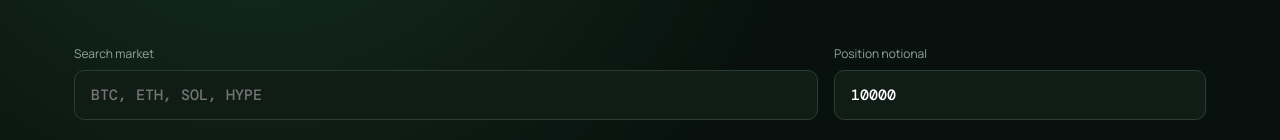
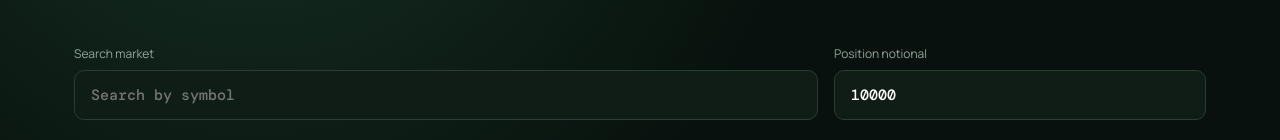
Before and after one commit to Hug0x0/real-funding-radar, a React (Vite) app: page / in a window 1280 px wide. Shown: the part 221-361 px from the top of the page. Built offline with nearby package versions, Linux system fonts and the light colour scheme; no server answers.

Commit message:
fix: use a market-agnostic search placeholder

```diff
--- a/src/main.tsx
+++ b/src/main.tsx
@@ -42,7 +42,7 @@ function App() {
 
   return <><a className="skip-link" href="#main-content">Skip to content</a><main id="main-content">
     <header><div><span className="eyebrow">REAL COMMUNITY TOOLS</span><h1>Funding Radar</h1><p>See crowded markets before the next funding settlement.</p></div><span className="status" aria-live="polite">● {status}</span></header>
-    <section className="controls"><label>Search market<input value={query} onChange={(event) => setQuery(event.target.value)} placeholder="BTC, ETH, SOL, HYPE" /></label><label>Position notional<input type="number" min="0" step="100" value={notional} onChange={(event) => setNotional(Number(event.target.value))} /></label></section>
+    <section className="controls"><label>Search market<input value={query} onChange={(event) => setQuery(event.target.value)} placeholder="Search by symbol" /></label><label>Position notional<input type="number" min="0" step="100" value={notional} onChange={(event) => setNotional(Number(event.target.value))} /></label></section>
     <section className="grid">{visible.map((ticker, index) => {
       const rate = Number(ticker.perp_next_funding_rate || 0);
       return <article key={ticker.market_id} className={rate < 0 ? "negative" : "positive"}>
```
